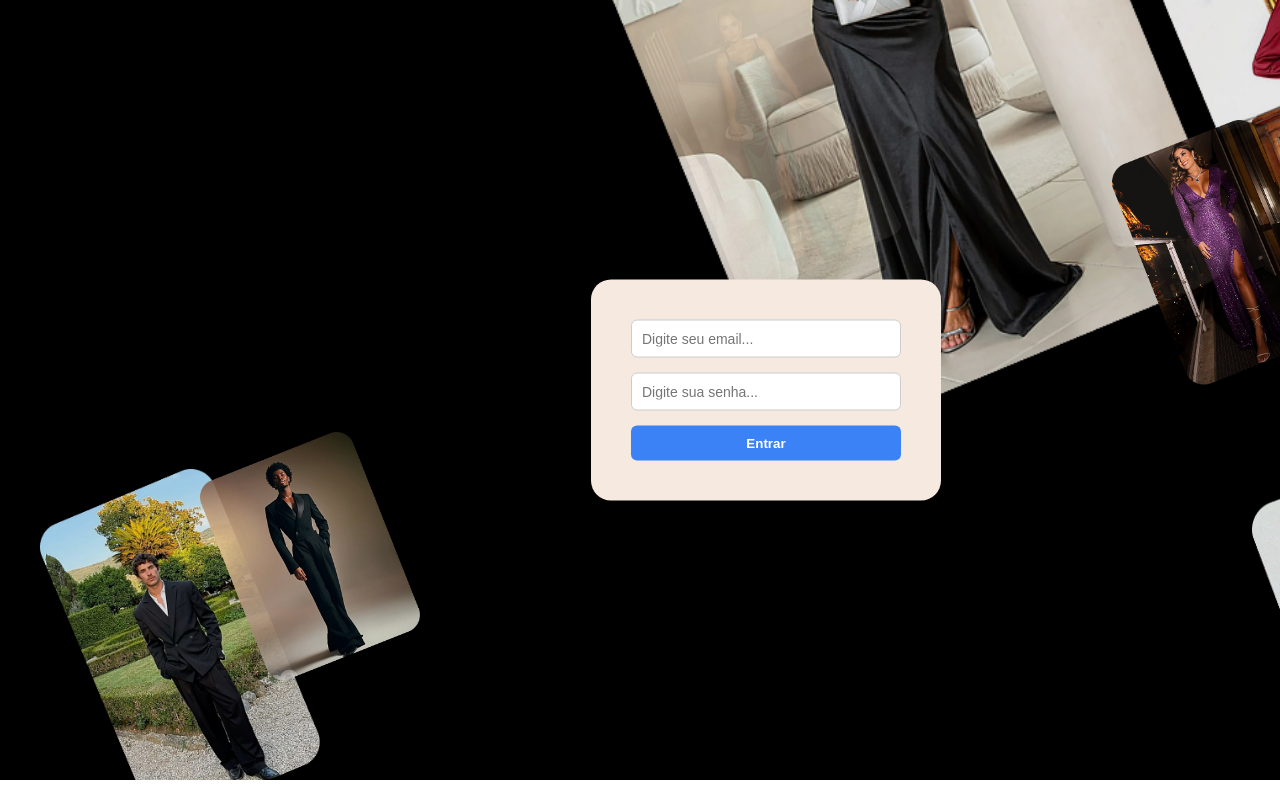
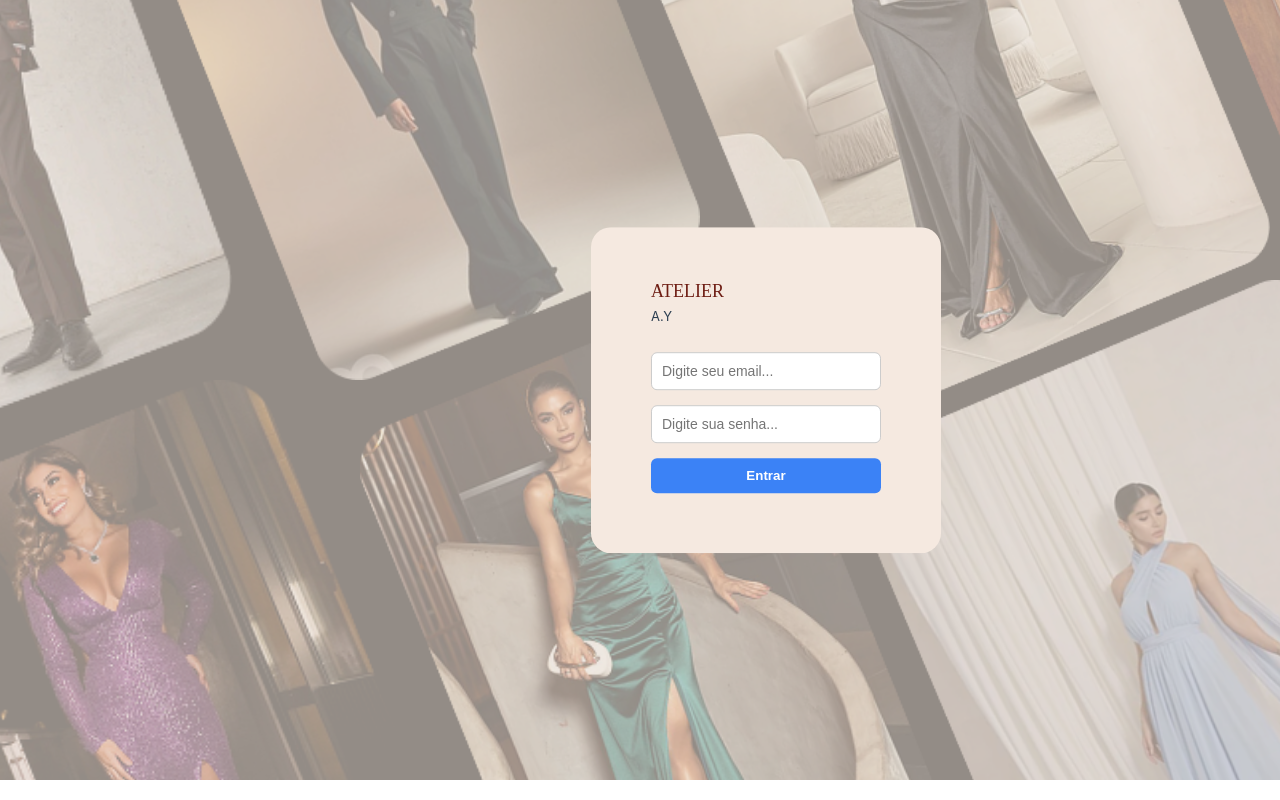
Before and after one commit to Atelier-A-Y/FrontEnd, a Vue app: page / in a window 1280 px wide. Shown: the top 800 px of the page. Built offline with nearby package versions, Linux system fonts and the light colour scheme; the HTML template or start-up script is replaced by a standard one.

Commit message:
Feat: continuação da página login #4

```diff
--- a/src/components/FormularioComponent.vue
+++ b/src/components/FormularioComponent.vue
@@ -10,6 +10,7 @@ function entrar(){
 </script>
 
 <template>
+  <link rel="preconnect" href="https://fonts.googleapis.com">
   <form @submit.prevent="entrar">
     <div class="fundo">
 
@@ -22,7 +23,15 @@ function entrar(){
     <img src="/css/modelo12.png" class="bg modelo12">
     <img src="/css/modelo13.png" class="bg modelo13">
 
+    <div class="overlay"></div>
+
       <div class="formulario">
+
+        <div class="logo">
+        <p class="nome1">ATELIER</p>
+        <p class="nome2">A.Y</p>
+      </div>
+
         <div for="email">
           <input
             id="email"
@@ -43,11 +52,21 @@ function entrar(){
 
         <button type="submit">Entrar</button>
       </div>
-    </div>
+      </div>
   </form>
 </template>
 
 <style scoped>
+
+
+.nome1{
+  color: rgb(110, 29, 19);
+  font-size: 18px;
+  font-family: "Bodoni Moda", serif;
+  font-optical-sizing: auto;
+  font-weight: 400;
+  font-style: normal;
+}
 
 .fundo {
   position: relative;
@@ -64,79 +83,85 @@ function entrar(){
   z-index: 1;
 }
 
-/* topo esquerda */
 .modelo2 {
-  width: 260px;
-  top: -23.27px;
-  left: 643.62px;
+  width: 600px;
+  top: 300px;
+  left: 360px;
 }
 
-/* topo direita */
 .modelo3 {
   width: 450px;
-  top: -140.85px;
-  right: -80px;
+  top: -310.85px;
+  right: -70px;
 }
 
-/* meio esquerda */
 .modelo5 {
   width: 700px;
-  top: -400px;
-  left: 530px;
+  top: -420px;
+  left: 570px;
 }
 
-/* meio direita */
 .modelo8 {
-  width: 260px;
-  top: 220px;
-  right: -60px;
+  width: 700px;
+  top: 280px;
+  right: -20px;
 }
 
-/* baixo esquerda */
 .modelo10 {
-  width: 280px;
-  bottom: -40px;
-  left: 40px;
+  width: 600px;
+  bottom: -80px;
+  left: 1350px;
 }
 
-/* baixo direita */
 .modelo11 {
-  width: 260px;
-  bottom: -20px;
-  right: 20px;
+  width: 550px;
+  bottom: 350px;
+  right: 1300px;
 }
 
-/* fundo espalhado */
 .modelo12 {
-  width: 220px;
-  bottom: 100px;
-  left: 200px;
+  width: 550px;
+  bottom: 400px;
+  left: 150px;
 }
 
-/* outro fundo */
 .modelo13 {
-  width: 220px;
-  top: 120px;
-  right: 200px;
+  width: 650px;
+  top: 380px;
+  right: 1040px;
 }
 
 .overlay {
   position: absolute;
+  top: 0;
+  left: 0;
+  width: 100%;
+  height: 100%;
   inset: 0;
-  background: rgba(0,0,0,0.4);
+  background: rgba(245, 233, 224, 0.6);
+  backdrop-filter: blur(0.3px);
   z-index: 2;
 }
 
-.formulario{
+.formulario {
   position: absolute;
   top: 50%;
   left: 50%;
-  transform: translate(-50%, -50%);
+  transform: translate(-50%, -40%);
   background-color: #F5E9E0;
-  padding: 40px;
+  padding: 60px;
   border-radius: 20px;
   width: 350px;
   z-index: 3;
+  opacity: 0;
+  animation: aparecer 0.8s ease forwards;
+}
+
+@keyframes aparecer {
+  to {
+    opacity: 1;
+    transform: translate(-50%, -50%);
+  }
 }
 
 div {
```
